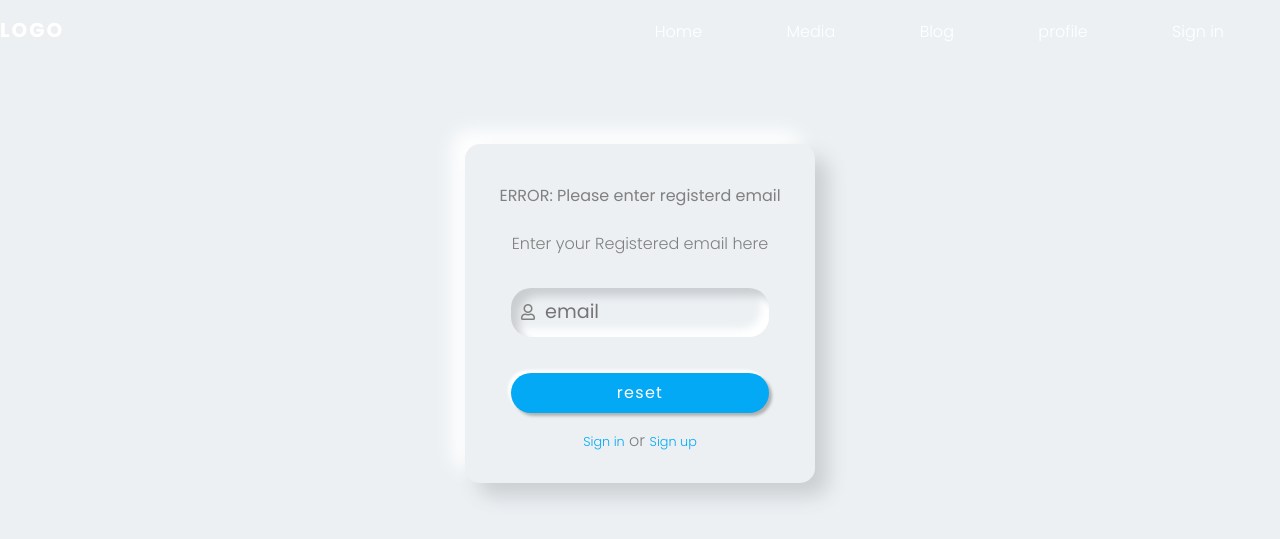
After one commit to Shikhar-SRJ/flask_social_media_app, a Flask app: page /reset in a window 1280 px wide. The commit adds this page. Shown: the top 539 px of the page. Run offline with Flask 2, Linux system fonts and the light colour scheme; some libraries are stand-ins or nearby versions.

Commit message:
add file forget pass

```diff
--- a/Gsign/G_auth.py
+++ b/Gsign/G_auth.py
@@ -11,7 +11,7 @@ import google.auth.transport.requests
 
 os.environ["OAUTHLIB_INSECURE_TRANSPORT"] = "1"
 
-GOOGLE_CLIENT_ID = "696602316949-ihrcaedeofmsut89tgbgtkum0qti6p73.apps.googleusercontent.com"
+GOOGLE_CLIENT_ID = "561098515101-li4mlkhtsav4a3nkcsjgsmtfhgn5p750.apps.googleusercontent.com"
 client_secrets_file = os.path.join(pathlib.Path(__file__).parent, "client_secret.json")
 
 flow = Flow.from_client_secrets_file(
--- a/Gsign/client_secret.json
+++ b/Gsign/client_secret.json
@@ -1 +1 @@
-{"web":{"client_id":"696602316949-ihrcaedeofmsut89tgbgtkum0qti6p73.apps.googleusercontent.com","project_id":"psychic-glider-334515","auth_uri":"https://accounts.google.com/o/oauth2/auth","token_uri":"https://oauth2.googleapis.com/token","auth_provider_x509_cert_url":"https://www.googleapis.com/oauth2/v1/certs","client_secret":"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","redirect_uris":["https://127.0.0.1:5000/login/callback/"],"javascript_origins":["http://localhost:5000"]}}
+{"web":{"client_id":"561098515101-li4mlkhtsav4a3nkcsjgsmtfhgn5p750.apps.googleusercontent.com","project_id":"innogeek","auth_uri":"https://accounts.google.com/o/oauth2/auth","token_uri":"https://oauth2.googleapis.com/token","auth_provider_x509_cert_url":"https://www.googleapis.com/oauth2/v1/certs","client_secret":"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","redirect_uris":["http://127.0.0.1:5000/callback"],"javascript_origins":["http://127.0.0.1:5000"]}}
--- a/app/routes.py
+++ b/app/routes.py
@@ -1,10 +1,11 @@
 import os
 import pathlib
-from app import app
+from app import *
 from flask import render_template
 from flask import  request, make_response
 from app.models import  *
-# import hashlib
+import hashlib
+
 
 @app.route('/')
 def index():
@@ -55,3 +56,31 @@ def registerSuccess():
             db.session.commit()
             print('register successfull')
     return render_template('login.html')
+
+
+
+@app.route('/sentMail')
+def sentMail(userMail):
+    msg = Message(
+                'reset app password',
+                sender ='noreply@gmail.com',
+                recipients ={userMail},
+                body = '''Hello Flask message sent from Flask-Mail '''
+                )
+    mail.send(msg)
+    print('email has been send')
+    return 'Sent'
+
+@app.route('/forgetPassword')
+def forgetPassword():
+    return render_template('forgetPassword.html')
+
+@app.route('/reset' ,methods=['GET','POST'])
+def reset():
+    email = request.form.get('email')
+    result = db.session.query(User).filter(User.email==email).first()
+    print(result)
+    sentMail('rohits8853@gmail.com')
+    if  result:
+        return render_template('login.html');
+    return render_template('forgetPassword.html' ,error='ERROR: Please enter registerd email')
--- a/app/static/css/login.css
+++ b/app/static/css/login.css
@@ -13,7 +13,7 @@ body {
 
 .wrapper {
     max-width: 350px;
-    min-height: 500px;
+    min-height: 20vw;
     margin: 80px auto;
     padding: 40px 30px 30px 30px;
     background-color: #ecf0f3;
--- /dev/null
+++ b/app/templates/forgetPassword.html
@@ -0,0 +1,27 @@
+{% extends 'base.html' %}
+
+{% block title %}login{% endblock title %}
+{% block links %}
+<link rel="stylesheet" href="{{ url_for('static', filename='css/login.css') }}">
+{% endblock links %}
+{% block body %}
+
+
+<div class="wrapper"  >
+    <div style ="text-align:center; ">
+        {% if error %}
+        <p class="error"><strong>{{ error }}</strong>
+        {% endif %}
+    </div>
+    <div class="text-center mt-4 "> Enter your Registered email here </div>
+
+    <form class="p-3 mt-3" action="/reset" method="POST">
+        <div class="form-field d-flex align-items-center"> <span class="far fa-user"></span> <input type="email" name="email" id="email" placeholder="email"> </div>
+
+        <button class="btn mt-3">reset</button>
+    </form>
+
+    <div class="text-center fs-6"> <a href="/login">Sign in</a> or <a href="/register">Sign up</a> </div>
+</div>
+
+{% endblock %}
--- a/app/templates/login.html
+++ b/app/templates/login.html
@@ -25,9 +25,9 @@
         <div style ="text-align:center; " class="mt-3"> or </div>
     </form>
     <a href='/Glogin'>
-    <button class="btn mt-0 btn-danger">Sign in with Google</button>
+    <button class="w-100 btn-sm btn-danger rounded-3 ">Sign in with Google</button>
     </a>
-    <div class="text-center fs-6"> <a href="#">Forget password?</a> or <a href="/register">Sign up</a> </div>
+    <div class="text-center fs-6"> <a href="/forgetPassword">Forget password?</a> or <a href="/register">Sign up</a> </div>
 </div>
 
 {% endblock %}
--- a/config.py
+++ b/config.py
@@ -1,12 +1,16 @@
 import os
 
 basedir = os.path.abspath(os.path.dirname(__file__))
-
 
 class Config:
     SECRET_KEY = os.environ.get('SECRET_KEY') or 'this-should-have-been-a-secret'
     SQLALCHEMY_DATABASE_URI = os.environ.get('DATABASE_URI') or 'sqlite:///' + os.path.join(basedir, 'app.db');
     SQLALCHEMY_TRACK_MODIFICATIONS = False
+    MAIL_SERVER='smtp.gmail.com'
+    MAIL_PORT = 465
+    MAIL_USERNAME =  'innogeeeks@gmail.com'
+    MAIL_PASSWORD = 'Inno2021'
+    MAIL_USE_TLS = False
 
 
 
```
Also changed, not shown: app/__init__.py (+6 -2 lines), app.db, 2 other files.
